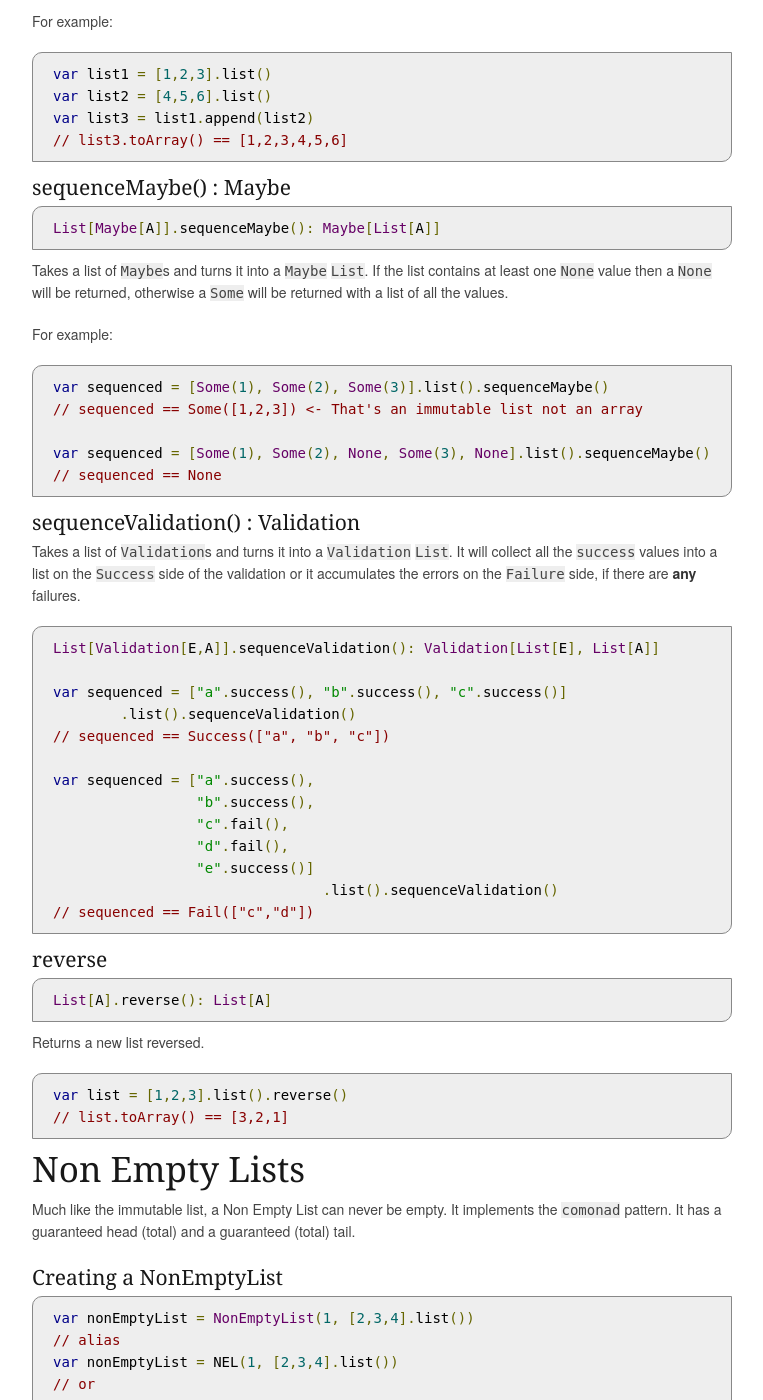
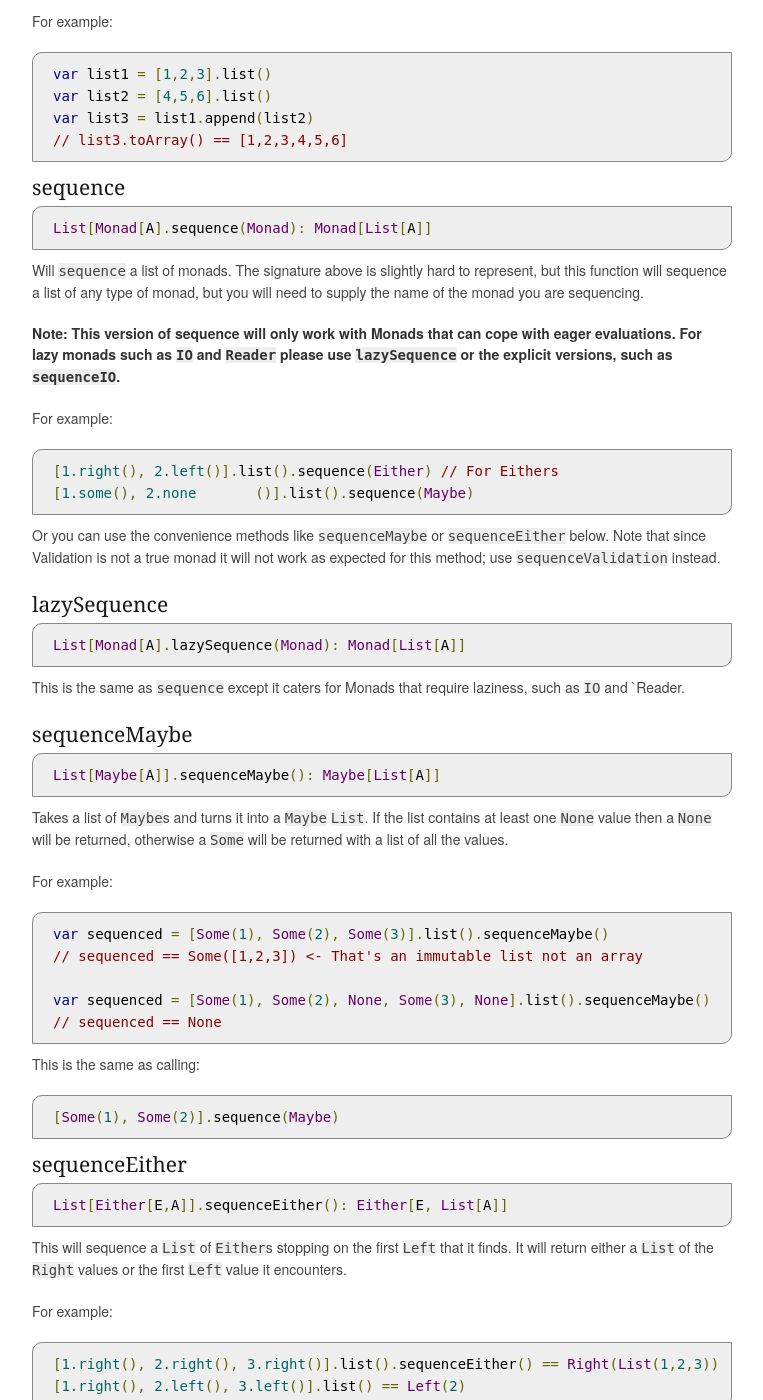
Before and after one commit to monet/monet.js, a Jekyll site: the page built from index.md, in a window 1280 px wide and 1400 px high, scrolled down 13551 px. Shown: the whole window, without its empty margins (258-1021 px from the left). Built offline with Jekyll 4.4.1, drawn with Linux system fonts in a browser that asks for light colours; nearby versions of some CDN libraries; some of the changed text lies outside the part shown.

Commit message:
Documenting sequence. Version bump.

```diff
--- a/index.md
+++ b/index.md
@@ -1,8 +1,8 @@
 ---
 title: Home
 layout: index
-version: 0.7.0
-dev-version: 0.7.1
+version: 0.7.1
+dev-version: 0.7.2
 ---
 
 ## Introduction
@@ -23,8 +23,7 @@ The source is available at: [http://github.com/cwmyers/monet.js](http://github.c
 
 ##Installation
 
-Simply download and add to your html pages or we also support [bower].  You can also include `monet-pimp.js` which contains extra functions on the `Object.prototype`
-for creating monads.
+Simply download and add to your html pages or we also support [bower].  You can also include `monet-pimp.js` which contains extra functions on the `Object.prototype` for creating monads.
 
     <script type="text/javascript" src="monet.js"></script>
     <!-- Optionally -->
@@ -42,16 +41,13 @@ or to install a specific version
 ## A note on types
 
 #### Well it's JavaScript - there ain't any
-As you know JavaScript isn't a strongly typed language.  This kinda sucks.  Types are a great help when it comes to functional programming as it makes the
-code more comprehensible and prevents a range of errors from being introduced.
+As you know JavaScript isn't a strongly typed language.  This kinda sucks.  Types are a great help when it comes to functional programming as it makes the code more comprehensible and prevents a range of errors from being introduced.
 
-Knowing the types of your functions and data is also important when writing documentation (such as this one), so we will invent some type annotations to make things
-more clear.  We will only do this in the function definition and *not* in the **concrete examples**.
+Knowing the types of your functions and data is also important when writing documentation (such as this one), so we will invent some type annotations to make things more clear.  We will only do this in the function definition and *not* in the **concrete examples**.
 
 #### Generic Types
 
-JavaScript doesn't have generic types but it's useful to know about them when dealing with Monads.  For instance the `List` monad is a type that requires another type, such
-as a string or integer or some other type before it can be constructed.  So you would have a List of Strings or a List of Integers or generically a List of `A`s where `A` is a type you will supply.  Now of course this is JavaScript and you can do as you please even though it doesn't make sense.  But to make things clearer (hopefully) we will attempt to do show generics or *type parameters* thusly:
+JavaScript doesn't have generic types but it's useful to know about them when dealing with Monads.  For instance the `List` monad is a type that requires another type, such as a string or integer or some other type before it can be constructed.  So you would have a List of Strings or a List of Integers or generically a List of `A`s where `A` is a type you will supply.  Now of course this is JavaScript and you can do as you please even though it doesn't make sense.  But to make things clearer (hopefully) we will attempt to do show generics or *type parameters* thusly:
 
 	List[A]
 
@@ -584,7 +580,29 @@ For example:
 	var list3 = list1.append(list2)
 	// list3.toArray() == [1,2,3,4,5,6]
 
-####sequenceMaybe() : Maybe
+
+####sequence
+
+	List[Monad[A].sequence(Monad): Monad[List[A]]
+
+Will `sequence` a list of monads.  The signature above is slightly hard to represent, but this function will sequence a list of any type of monad, but you will need to supply the name of the monad you are sequencing.
+
+**Note: This version of sequence will only work with Monads that can cope with eager evaluations.  For lazy monads such as `IO` and `Reader` please use `lazySequence` or the explicit versions, such as `sequenceIO`.**
+
+For example:
+
+	[1.right(), 2.left()].list().sequence(Either) // For Eithers
+	[1.some(), 2.none	()].list().sequence(Maybe)
+
+Or you can use the convenience methods like `sequenceMaybe` or `sequenceEither` below.  Note that since Validation is not a true monad it will not work as expected for this method; use `sequenceValidation` instead.
+
+####lazySequence
+
+	List[Monad[A].lazySequence(Monad): Monad[List[A]]
+
+This is the same as `sequence` except it caters for Monads that require laziness, such as `IO` and `Reader.
+
+####sequenceMaybe
 
 	List[Maybe[A]].sequenceMaybe(): Maybe[List[A]]
 
@@ -598,10 +616,28 @@ For example:
 	var sequenced = [Some(1), Some(2), None, Some(3), None].list().sequenceMaybe()
 	// sequenced == None
 
-####sequenceValidation() : Validation
-Takes a list of `Validation`s and turns it into a `Validation` `List`.  It will collect all the `success` values into a list on the `Success` side of the validation or it accumulates the errors on the `Failure` side, if there are **any** failures.
+This is the same as calling:
+
+	[Some(1), Some(2)].sequence(Maybe)
+
+####sequenceEither
+
+	List[Either[E,A]].sequenceEither(): Either[E, List[A]]
+
+This will sequence a `List` of `Either`s stopping on the first `Left` that it finds.  It will return either a `List` of the `Right` values or the first `Left` value it encounters.
+
+For example:
+
+	[1.right(), 2.right(), 3.right()].list().sequenceEither() == Right(List(1,2,3))
+	[1.right(), 2.left(), 3.left()].list() == Left(2)
+
+Note: Unlike `sequenceValidation` it does not accumulate the `Left` (or "failing") values, but rather stops execution and returns the first `Left`.
+
+####sequenceValidation
 
 	List[Validation[E,A]].sequenceValidation(): Validation[List[E], List[A]]
+
+Takes a list of `Validation`s and turns it into a `Validation` `List`.  It will collect all the `success` values into a list on the `Success` side of the validation or it accumulates the errors on the `Failure` side, if there are **any** failures.
 
 	var sequenced = ["a".success(), "b".success(), "c".success()]
 		.list().sequenceValidation()
@@ -614,6 +650,18 @@ Takes a list of `Validation`s and turns it into a `Validation` `List`.  It will
                      "e".success()]
 					.list().sequenceValidation()
 	// sequenced == Fail(["c","d"])
+
+####sequenceIO
+
+	List[IO[A]].sequenceIO(): IO[List[A]]
+
+Will sequence a list of `IO` actions.
+
+####sequenceReader
+
+	List[Reader[A]].sequenceReader(): Reader[List[A]]
+
+Will sequence a list of `Reader`s.
 
 ####reverse
 
```
